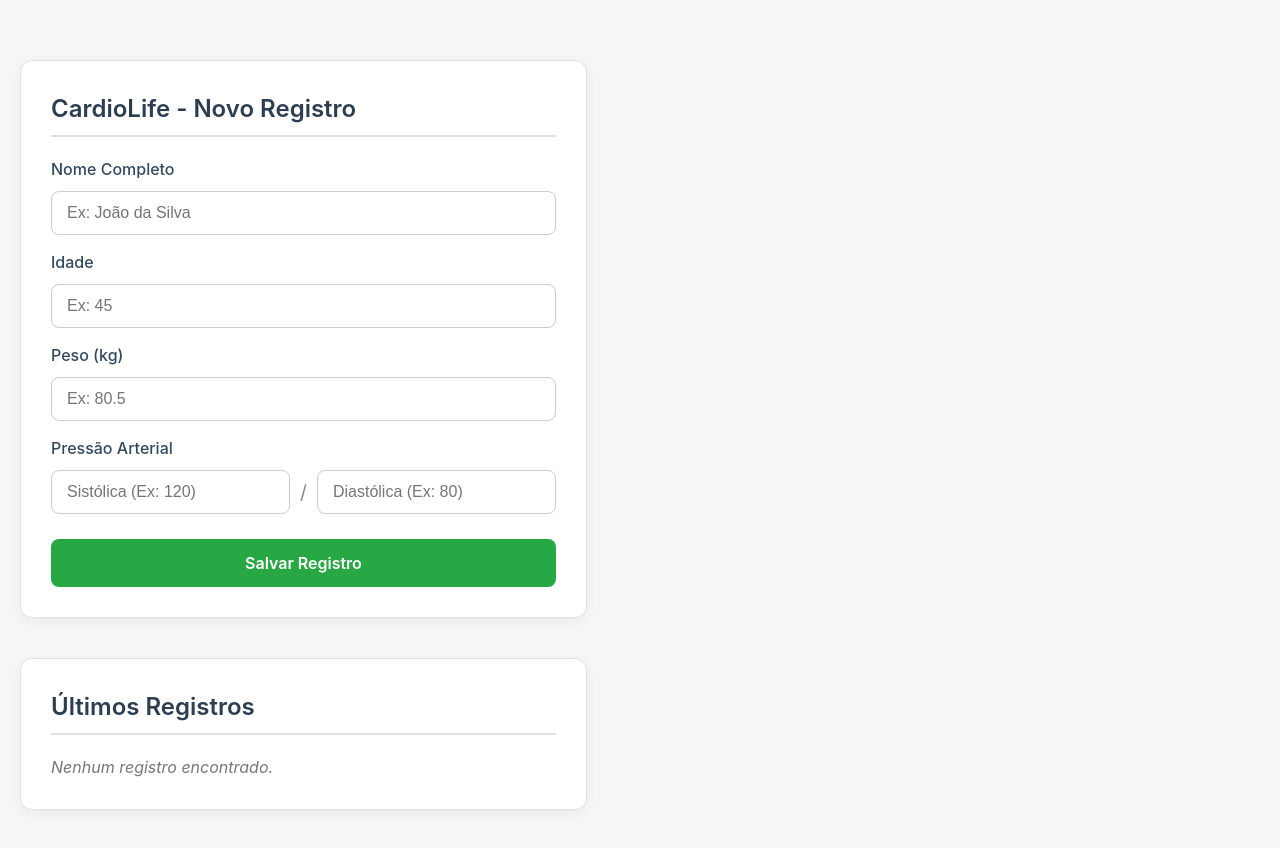
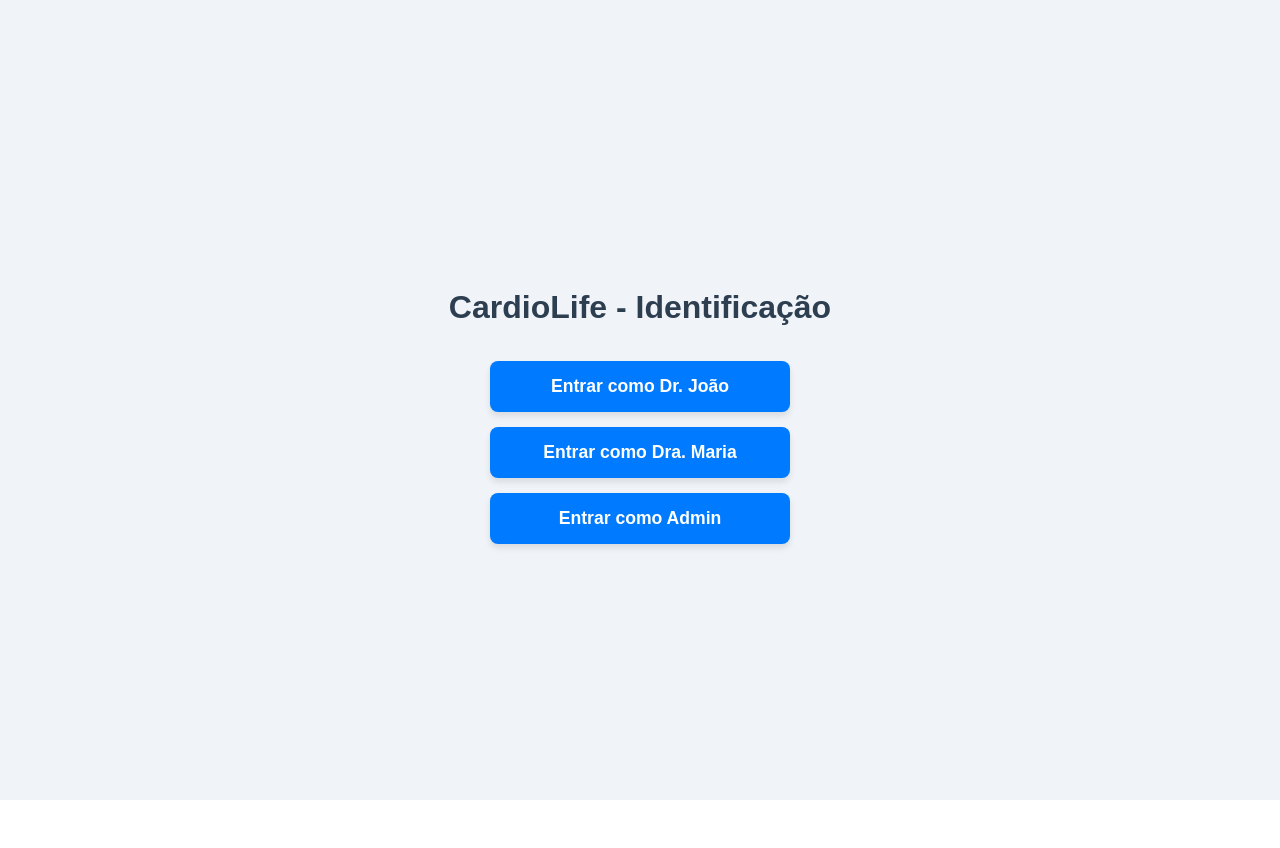
Before and after one commit to felipesayegg/cardiolife, a React (Vite) app: page / in a window 1280 px wide. Shown: the top 848 px of the page. After the commit the page ends 800 px from the top, so only its background shows below. Built offline with nearby package versions, Linux system fonts and the light colour scheme; the HTML template or start-up script is replaced by a standard one.

Commit message:
feat: Implementa sistema de login e UI profissional de identificação

```diff
--- a/src/App.css
+++ b/src/App.css
@@ -1,178 +1,69 @@
-/* RESET BÁSICO */
-* {
-  margin: 0;
-  padding: 0;
-  box-sizing: border-box;
+/* Centraliza a tela de login */
+.login-container {
+  display: flex;
+  flex-direction: column;
+  align-items: center;
+  justify-content: center;
+  height: 100vh;
+  width: 100vw;
+  background-color: #f0f4f8; /* Azul bem clarinho médico */
+  font-family: sans-serif;
 }
 
-body {
-  font-family: -apple-system, BlinkMacSystemFont, 'Segoe UI', Roboto, Oxygen,
-    Ubuntu, Cantarell, 'Open Sans', 'Helvetica Neue', sans-serif;
-  background-color: #f4f7f6; /* Cor de fundo suave */
-  color: #333;
+.login-container h2 {
+  color: #2c3e50;
+  margin-bottom: 30px;
+  font-size: 2rem;
 }
 
-/* CONTAINER PRINCIPAL (Layout Centralizado) */
-.app-container {
-  max-width: 1200px;
-  margin: 40px auto; /* Centraliza na tela */
-  padding: 20px;
-  display: flex;
-  flex-direction: column;
-  gap: 40px;
-}
-
-h2 {
-  font-weight: 600;
-  color: #2c3e50;
-  margin-bottom: 20px;
-  border-bottom: 2px solid #e0e0e0;
-  padding-bottom: 8px;
-}
-
-/* ESTILO DO FORMULÁRIO (Formulário moderno) */
-.form-card {
-  background-color: #ffffff;
-  padding: 30px;
-  border-radius: 12px;
-  box-shadow: 0 4px 12px rgba(0, 0, 0, 0.05);
-  border: 1px solid #e0e0e0;
-}
-
-.form-card form {
+.login-buttons {
   display: flex;
   flex-direction: column;
   gap: 15px;
 }
 
-.form-card label {
-  font-weight: 500;
-  color: #34495e;
-  margin-bottom: -5px; /* Deixa o label mais perto do input */
+.login-buttons button {
+  padding: 15px 40px;
+  width: 300px;
+  border: none;
+  border-radius: 8px;
+  background-color: #007bff;
+  color: white;
+  font-size: 1.1rem;
+  font-weight: 600;
+  cursor: pointer;
+  transition: all 0.3s ease;
+  box-shadow: 0 4px 6px rgba(0, 0, 0, 0.1);
 }
 
-.form-card input[type="text"],
-.form-card input[type="number"] {
-  width: 100%;
-  padding: 12px 15px;
-  font-size: 1rem;
-  border: 1px solid #ccc;
-  border-radius: 8px;
-  transition: border-color 0.3s, box-shadow 0.3s;
+.login-buttons button:hover {
+  background-color: #0056b3;
+  transform: translateY(-3px);
+  box-shadow: 0 6px 12px rgba(0, 0, 0, 0.15);
 }
 
-.form-card input[type="text"]:focus,
-.form-card input[type="number"]:focus {
-  outline: none;
-  border-color: #007bff; /* Cor suave de foco */
-  box-shadow: 0 0 5px rgba(0, 123, 255, 0.2);
+/* Estilo da barra do usuário logado */
+.user-bar {
+  display: flex;
+  justify-content: space-between;
+  align-items: center;
+  padding: 15px 25px;
+  background: white;
+  border-bottom: 2px solid #e0e6ed;
+  margin-bottom: 30px;
+  border-radius: 10px;
 }
 
-/* Grupo para pressão arterial */
-.pressao-group {
-  display: flex;
-  align-items: center;
-  gap: 10px;
+.btn-logout {
+  background-color: #e74c3c;
+  color: white;
+  border: none;
+  padding: 8px 15px;
+  border-radius: 5px;
+  cursor: pointer;
+  font-weight: bold;
 }
 
-.pressao-group input {
-  flex: 1; /* Faz os dois inputs ocuparem espaço igual */
+.btn-logout:hover {
+  background-color: #c0392b;
 }
-
-.pressao-group span {
-  font-size: 1.2rem;
-  color: #888;
-}
-
-.form-card button {
-  background-color: #007bff;
-  color: white;
-  font-size: 1rem;
-  font-weight: 600;
-  padding: 14px;
-  border: none;
-  border-radius: 8px;
-  cursor: pointer;
-  transition: background-color 0.3s;
-  margin-top: 10px;
-}
-
-.form-card button:hover {
-  background-color: #0056b3;
-}
-
-/* ESTILO DOS CARDS DE REGISTRO */
-.registros-container {
-  background-color: #ffffff;
-  padding: 30px;
-  border-radius: 12px;
-  box-shadow: 0 4px 12px rgba(0, 0, 0, 0.05);
-  border: 1px solid #e0e0e0;
-}
-
-.sem-registros {
-  color: #777;
-  font-style: italic;
-}
-
-/* Grid para os cards (Responsividade) */
-.cards-grid {
-  display: grid;
-  grid-template-columns: repeat(auto-fill, minmax(280px, 1fr));
-  gap: 20px;
-}
-
-.record-card {
-  background-color: #f9f9f9;
-  border: 1px solid #e0e0e0;
-  border-radius: 8px;
-  padding: 20px;
-  box-shadow: 0 2px 4px rgba(0, 0, 0, 0.03);
-}
-
-.record-card h3 {
-  font-weight: 600;
-  color: #007bff;
-  margin-bottom: 12px;
-}
-
-.record-card p {
-  line-height: 1.6;
-  color: #555;
-}
-
-.record-card p strong {
-  color: #2c3e50;
-  font-weight: 700;
-}
-
-/* Responsividade simples para telas menores */
-@media (max-width: 768px) {
-  .app-container {
-    margin: 20px auto;
-    padding: 15px;
-  }
-
-  .form-card, .registros-container {
-    padding: 20px;
-  }
-}
-.btn-limpar {
-  background-color: #dc3545; /* Vermelho 'perigo' */
-  color: white;
-  font-size: 0.9rem;
-  font-weight: 500;
-  padding: 8px 15px;
-  border: none;
-  border-radius: 8px;
-  cursor: pointer;
-  transition: background-color 0.3s;
-  float: right; /* Alinha à direita */
-  /* Ajuste para alinhar com o título h2 */
-  margin-top: -55px;
-  margin-right: 5px;
-}
-
-.btn-limpar:hover {
-  background-color: #c82333;
-}
--- a/src/App.jsx
+++ b/src/App.jsx
@@ -1,47 +1,59 @@
 import { useState, useEffect } from 'react';
 import './App.css';
-import FormularioCadastro from './components/FormularioCadastro';
-// 1. IMPORTE O NOVO COMPONENTE DE LISTA
-import ListaRegistros from './components/ListaRegistros';
+import Header from './components/Header.jsx';
+import FormularioCadastro from './components/FormularioCadastro.jsx';
+import ListaRegistros from './components/ListaRegistros.jsx';
+import Toast from './components/Toast.jsx';
 
 export default function App() {
+  const [usuarioLogado, setUsuarioLogado] = useState(null);
+  const [registros, setRegistros] = useState([]);
+  const [toast, setToast] = useState({ message: '', type: '' });
 
-  // 1. O ESTADO (a lista) mora no App
-  const [registros, setRegistros] = useState(() => {
-    const dadosSalvos = localStorage.getItem('registrosCardioLife');
-    return dadosSalvos ? JSON.parse(dadosSalvos) : [];
-  });
+  // Tenta recuperar a sessão ao abrir a página
+  useEffect(() => {
+    const sessaoSalva = localStorage.getItem('sessaoCardioLife');
+    if (sessaoSalva) {
+      setUsuarioLogado(JSON.parse(sessaoSalva));
+    }
+  }, []);
 
-  // 2. O EFEITO de salvar no LocalStorage também mora no App
-  useEffect(() => {
-    localStorage.setItem('registrosCardioLife', JSON.stringify(registros));
-  }, [registros]); // Roda sempre que [registros] mudar
-
-  // 3. FUNÇÃO para ADICIONAR um registro (será passada para o Formulário)
-  const adicionarRegistro = (novoRegistro) => {
-    setRegistros([ ...registros, novoRegistro ]);
+  const simularLogin = (id) => {
+    const usuarios = {
+      1: { id: 1, nome: "Dr. João Silva", email: "joao@cardiolife.com" },
+      2: { id: 2, nome: "Dra. Maria Santos", email: "maria@cardiolife.com" },
+      3: { id: 3, nome: "Admin Sistema", email: "admin@cardiolife.com" }
+    };
+    const user = usuarios[id];
+    localStorage.setItem('sessaoCardioLife', JSON.stringify(user));
+    setUsuarioLogado(user);
   };
 
-  // 4. FUNÇÃO para LIMPAR os registros (será passada para a Lista)
-  const limparTodosRegistros = () => {
-    setRegistros([]); // Define a lista como vazia
-  };
+  if (!usuarioLogado) {
+    return (
+      <div className="login-container">
+        <h2>CardioLife - Identificação</h2>
+        <div className="login-buttons">
+          <button onClick={() => simularLogin(1)}>Entrar como Dr. João</button>
+          <button onClick={() => simularLogin(2)}>Entrar como Dra. Maria</button>
+          <button onClick={() => simularLogin(3)}>Entrar como Admin</button>
+        </div>
+      </div>
+    );
+  }
 
-  // 5. O JSX agora é super limpo!
   return (
     <div className="app-container">
+      <Header />
+      <div className="user-bar">
+        <span>🩺 Médico: <strong>{usuarioLogado.nome}</strong></span>
+        <button onClick={() => { localStorage.removeItem('sessaoCardioLife'); setUsuarioLogado(null); }} className="btn-logout">Sair</button>
+      </div>
 
-      {/* Componente 1: O Formulário */}
-      {/* Ele recebe a função 'adicionarRegistro' como uma "prop" */}
-      <FormularioCadastro onRegistroSalvo={adicionarRegistro} />
-
-      {/* Componente 2: A Lista */}
-      {/* Ela recebe a lista 'registros' e a função 'limparTodosRegistros' */}
-      <ListaRegistros
-        registros={registros}
-        onLimparRegistros={limparTodosRegistros}
-      />
-
+      {/* Por enquanto, salvando na lista geral até o próximo commit */}
+      <FormularioCadastro onRegistroSalvo={(reg) => setRegistros([...registros, reg])} />
+      <ListaRegistros registros={registros} />
+      <Toast message={toast.message} type={toast.type} onClose={() => setToast({message:'', type:''})} />
     </div>
   );
 }
--- /dev/null
+++ b/src/components/Header.jsx
@@ -0,0 +1,10 @@
+import logo from '../assets/react.svg';
+
+export default function Header() {
+  return (
+    <header className="app-header">
+      <img src={logo} alt="Logo" className="header-logo" />
+      <h1>CardioLife</h1>
+    </header>
+  );
+}
--- /dev/null
+++ b/src/components/Toast.jsx
@@ -0,0 +1,24 @@
+import { useEffect, useState } from 'react';
+
+export default function Toast({ message, type, onClose }) {
+  const [visible, setVisible] = useState(false);
+
+  useEffect(() => {
+    if (message) {
+      setVisible(true);
+      const timer = setTimeout(() => {
+        setVisible(false);
+        if (onClose) onClose();
+      }, 3000);
+      return () => clearTimeout(timer);
+    }
+  }, [message, onClose]);
+
+  if (!visible || !message) return null;
+
+  return (
+    <div className={`toast-notification ${type} visible`}>
+      {message}
+    </div>
+  );
+}
```
